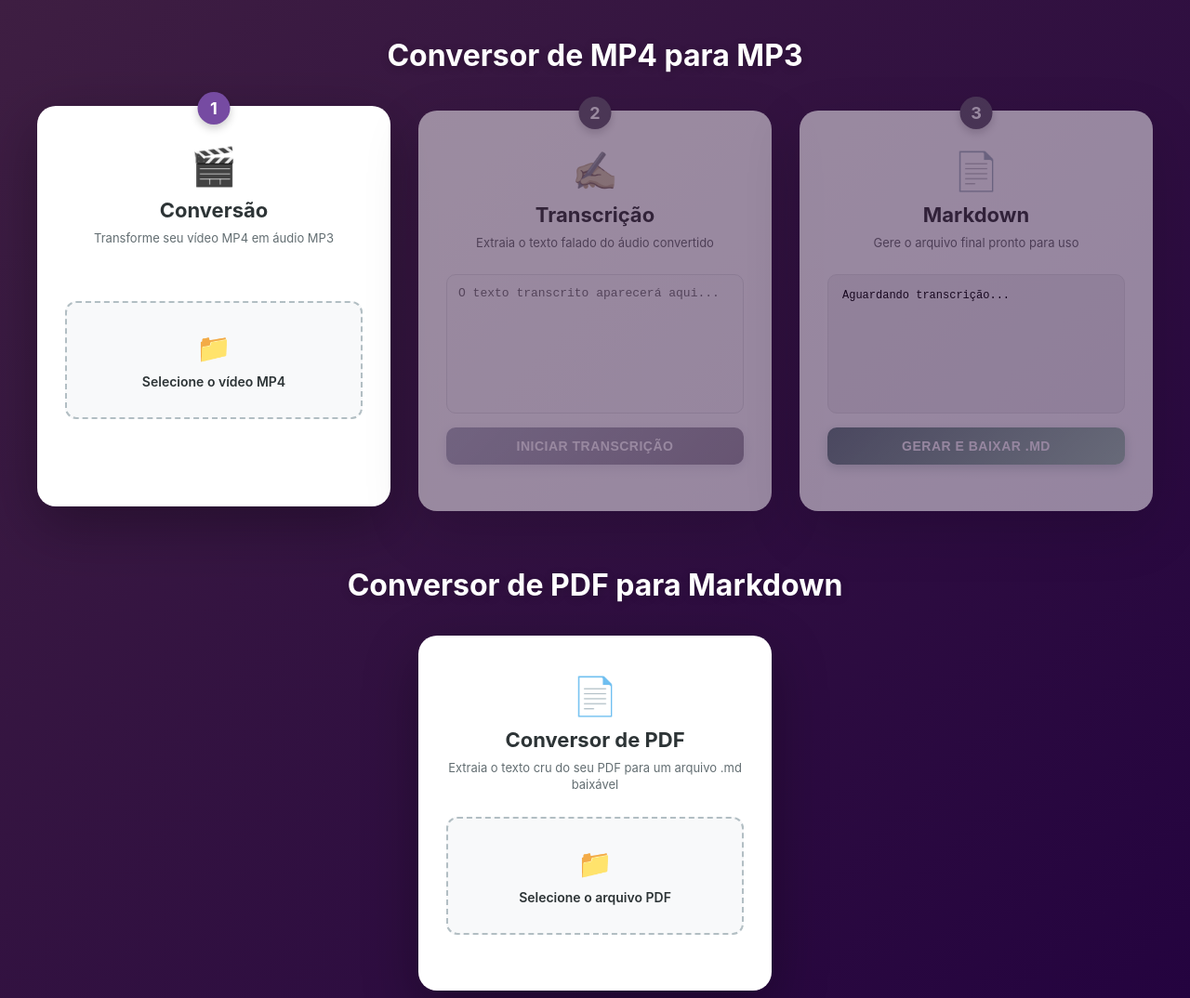
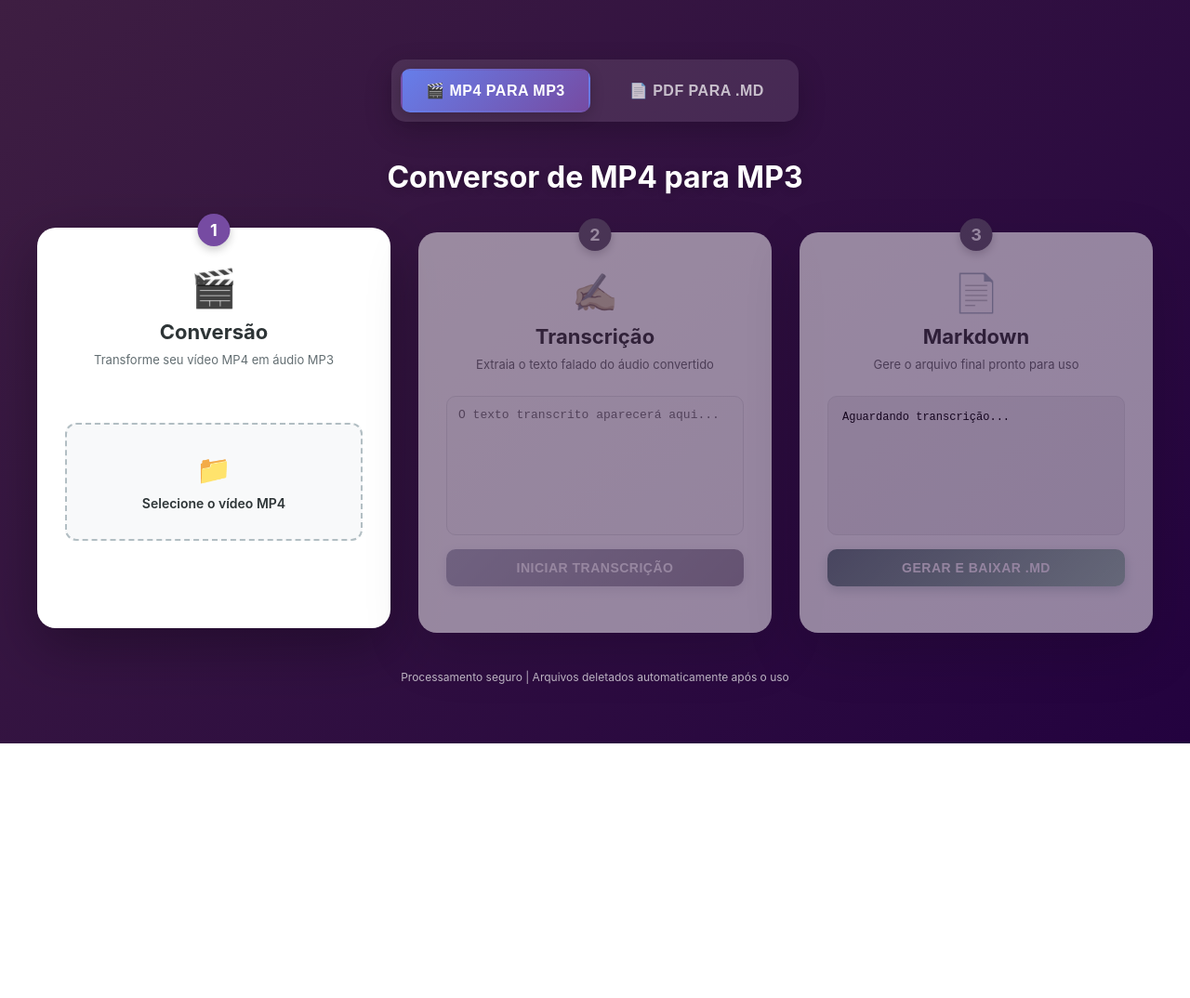
Before and after one commit to KaueBR12/mp4-to-mp3-converter-vlc, a website: page public/index.html in a window 1280 px wide. Shown: the top 1074 px of the page at 93% size. After the commit the page ends 800 px from the top, so only its background shows below. Drawn offline with Linux system fonts and the light colour scheme.

Commit message:
feat: implement initial UI layout with tab switching and utility functions for video and PDF processing tools

```diff
--- a/public/css/style.css
+++ b/public/css/style.css
@@ -284,6 +284,58 @@
       text-align: center;
     }
 
+    /* Tabs and Views */
+    .tabs-container {
+      display: flex;
+      gap: 15px;
+      margin-bottom: 40px;
+      background: rgba(255, 255, 255, 0.1);
+      padding: 10px;
+      border-radius: 15px;
+      box-shadow: 0 10px 30px rgba(0,0,0,0.2);
+      flex-wrap: wrap;
+      justify-content: center;
+    }
+
+    .tab-btn {
+      background: transparent;
+      border: 2px solid transparent;
+      color: rgba(255, 255, 255, 0.7);
+      padding: 12px 25px;
+      font-size: 16px;
+      font-weight: 600;
+      border-radius: 10px;
+      cursor: pointer;
+      transition: all 0.3s ease;
+      box-shadow: none;
+      width: auto;
+      margin-bottom: 0;
+    }
+
+    .tab-btn:hover {
+      color: white;
+      background: rgba(255, 255, 255, 0.1);
+    }
+
+    .tab-btn.active {
+      background: linear-gradient(135deg, #667eea 0%, #764ba2 100%);
+      color: white;
+      box-shadow: 0 4px 15px rgba(0,0,0,0.2);
+      border-color: transparent;
+    }
+
+    .view-section {
+      display: none;
+      width: 100%;
+      flex-direction: column;
+      align-items: center;
+      animation: fadeIn 0.4s ease-out;
+    }
+
+    .view-section.active {
+      display: flex;
+    }
+
     @media (max-width: 768px) {
       .cards-container {
         flex-direction: column;
--- a/public/index.html
+++ b/public/index.html
@@ -9,8 +9,13 @@
 </head>
 
 <body>
-  <h1 class="main-title">Conversor de MP4 para MP3 </h1>
+  <div class="tabs-container">
+    <button class="tab-btn active" id="tabVideo" onclick="window.switchTab('video')">🎬 MP4 para MP3</button>
+    <button class="tab-btn" id="tabPdf" onclick="window.switchTab('pdf')">📄 PDF para .MD</button>
+  </div>
 
+  <div id="videoView" class="view-section active">
+    <h1 class="main-title">Conversor de MP4 para MP3</h1>
     <div class="cards-container">
       <!-- STEP 1: MP4 TO MP3 -->
       <div class="card active" id="card1">
@@ -62,7 +67,8 @@
         <div class="content-area">
           <div class="message" id="msg2"></div>
           <div class="progress-container visible" id="prog2" style="display: none">
-          <div style="text-align: center; font-size: 12px; margin-bottom: 5px;" id="progText2">Preparando transcrição...
+            <div style="text-align: center; font-size: 12px; margin-bottom: 5px;" id="progText2">Preparando
+              transcrição...
             </div>
             <div class="progress-bar">
               <div class="progress-fill" id="fill2" style="width: 0%"></div>
@@ -93,13 +99,13 @@
         </div>
       </div>
     </div>
+  </div>
 
-  <h1 class="main-title" style="margin-top: 60px;">Conversor de PDF para Markdown</h1>
-
+  <div id="pdfView" class="view-section">
+    <h1 class="main-title">Conversão de PDF para Markdown</h1>
     <div class="cards-container">
       <!-- PDF TO MD CARD -->
-    <div class="card active" id="cardPdf"
-      style="margin: 0 auto; filter: none; opacity: 1; pointer-events: auto;">
+      <div class="card active" id="cardPdf" style="margin: 0 auto; filter: none; opacity: 1; pointer-events: auto;">
         <div class="header">
           <div class="icon">📄</div>
           <h2>Conversor de PDF</h2>
@@ -135,6 +141,7 @@
         </div>
       </div>
     </div>
+  </div>
 
   <div class="footer">
     Processamento seguro | Arquivos deletados automaticamente após o uso
--- a/public/js/utils.js
+++ b/public/js/utils.js
@@ -9,3 +9,25 @@ window.showMsg = function(id, text, type) {
 window.resetAll = function() {
   location.reload();
 };
+
+window.switchTab = function(tabName) {
+  // Update buttons
+  document.getElementById('tabVideo').classList.remove('active');
+  document.getElementById('tabPdf').classList.remove('active');
+
+  if (tabName === 'video') {
+    document.getElementById('tabVideo').classList.add('active');
+  } else {
+    document.getElementById('tabPdf').classList.add('active');
+  }
+
+  // Update views
+  document.getElementById('videoView').classList.remove('active');
+  document.getElementById('pdfView').classList.remove('active');
+
+  if (tabName === 'video') {
+    document.getElementById('videoView').classList.add('active');
+  } else {
+    document.getElementById('pdfView').classList.add('active');
+  }
+};
```
Lines whose indentation alone changed are shown as unchanged.
